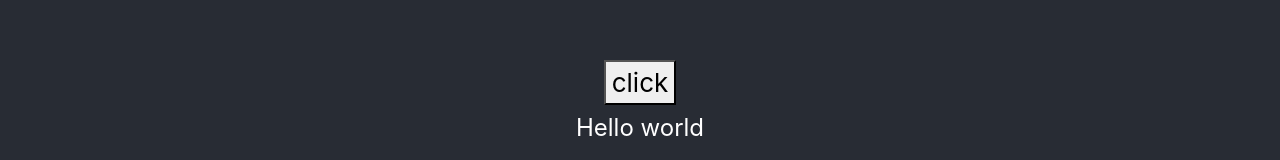
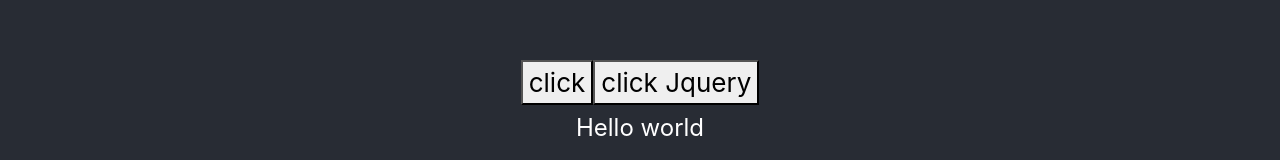
Before and after one commit to gajanan999/my-app-js, a React (Create React App) app: page / in a window 1280 px wide. Shown: the part 300-460 px from the top of the page. Built offline with nearby package versions, Linux system fonts and the light colour scheme; the HTML template or start-up script is replaced by a standard one.

Commit message:
Adde3d a csp changes

```diff
--- a/package.json
+++ b/package.json
@@ -13,6 +13,7 @@
     "exceljs": "^4.3.0",
     "gridjs": "^5.1.0",
     "gridjs-react": "^5.1.0",
+    "jquery": "^3.6.3",
     "moment": "^2.29.4",
     "react": "^18.2.0",
     "react-app-rewired": "^2.2.1",
@@ -46,6 +47,7 @@
     ]
   },
   "devDependencies": {
-    "@craco/craco": "^7.0.0"
+    "@craco/craco": "^7.0.0",
+    "@types/jquery": "^3.5.16"
   }
 }
--- a/src/components/UITheme.js
+++ b/src/components/UITheme.js
@@ -3,6 +3,8 @@ import React from 'react';
 import '../components/UITheme.css';
 import {useState} from 'react';
 import axios from "axios";
+
+import $ from 'jquery';
 
 //import {ExcelJS} from 'exceljs';
 
@@ -12,6 +14,10 @@ function UITheme() {
       const [posts, setPosts] = useState([]);
 
      // const workbook = new ExcelJS.Workbook();
+
+     $(".j-button").on('click',function(){
+       console.log("JQuery Worked");
+    });
 
       function callAPI() {
         axios({
@@ -62,6 +68,10 @@ function UITheme() {
             <button onClick={callAPI}>
                 click
             </button>
+
+            <button className='j-button' >
+                click Jquery
+            </button>
             </div>
         );
 
```
Also changed, not shown: 1 other file (tests, documents, lock files or other folders).
